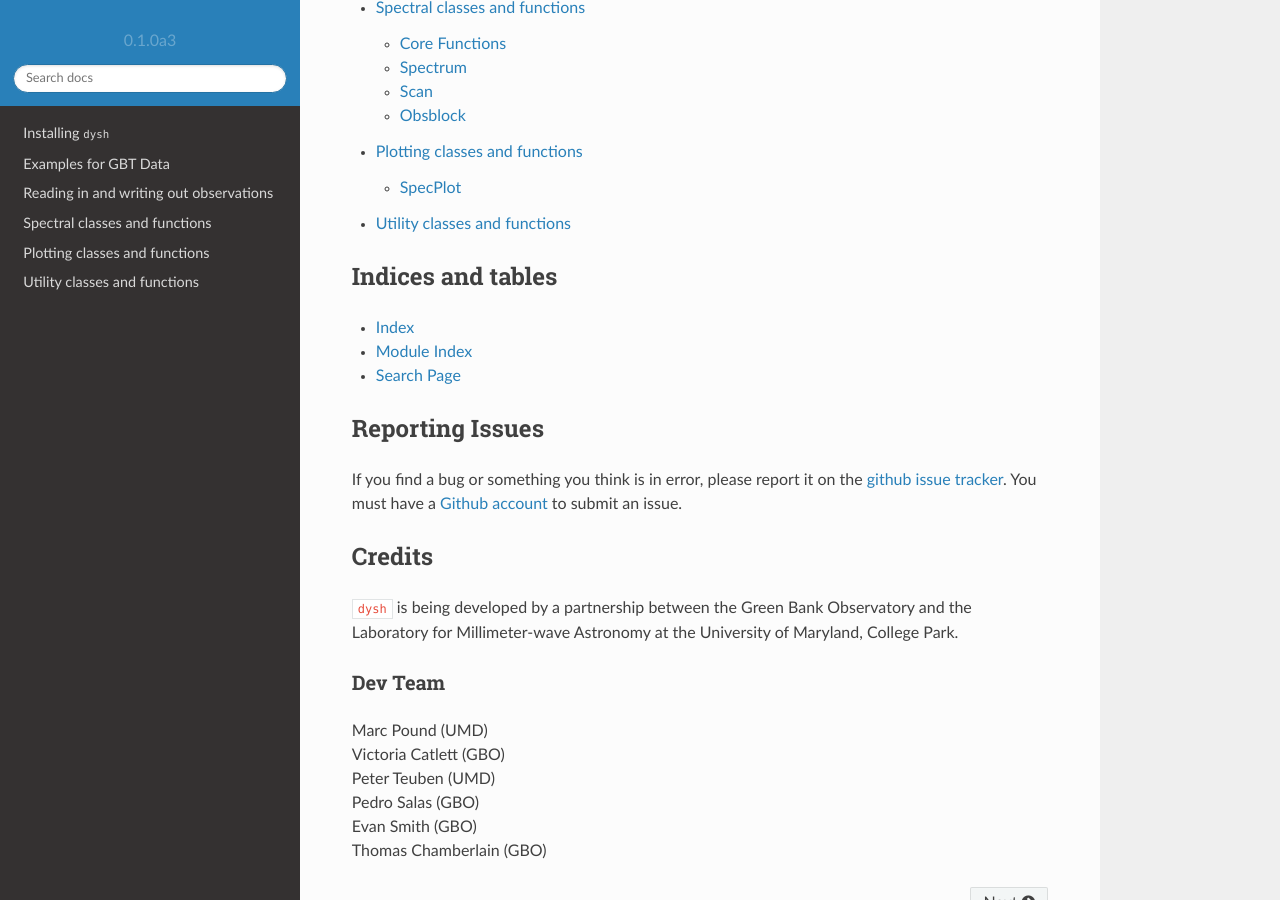
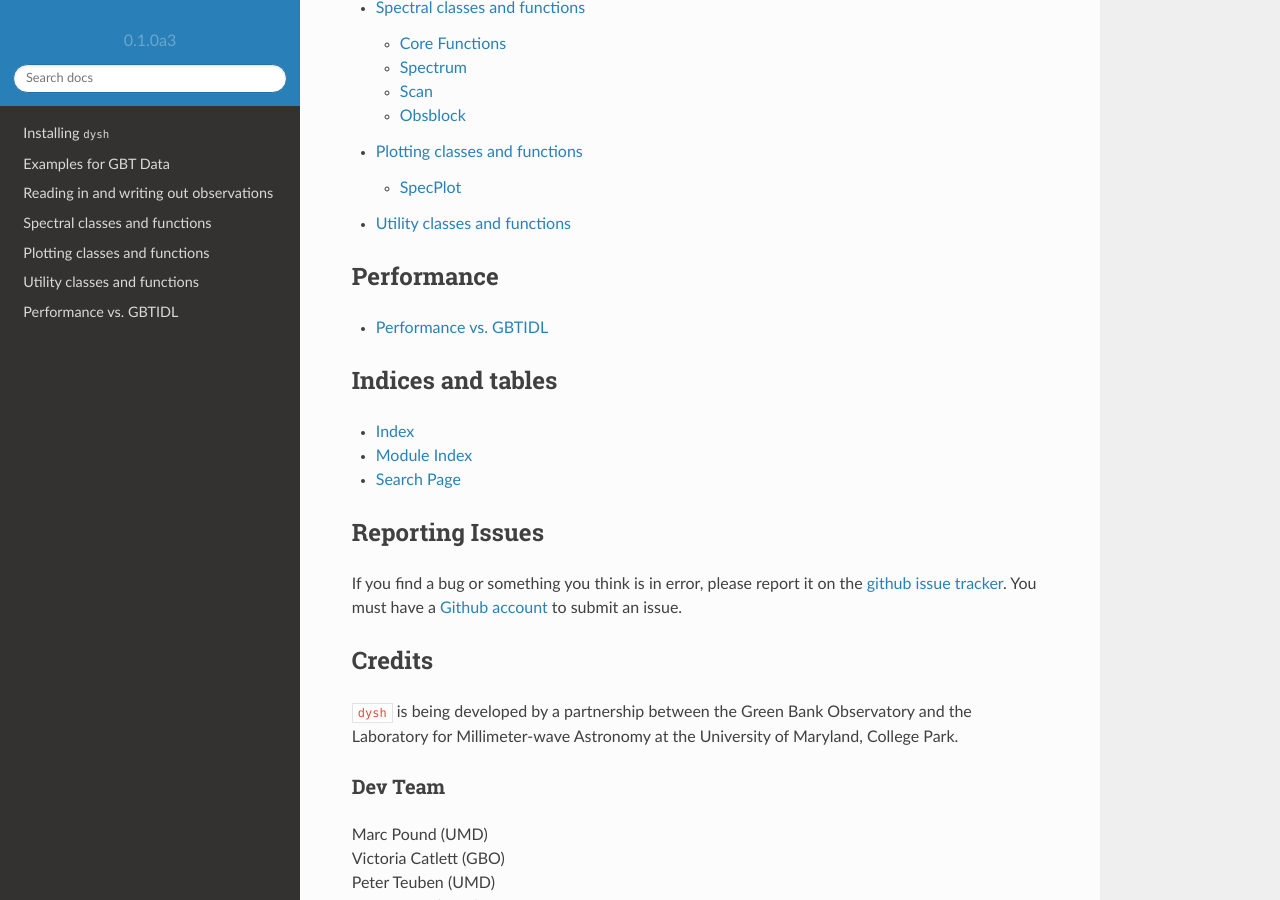
Before and after one commit to GreenBankObservatory/dysh, a Sphinx documentation site: the page built from docs/index.rst, in a window 1280 px wide and 900 px high, scrolled down 614 px. Built offline with Sphinx 7.4.7 and the Read the Docs theme 2.0.0, drawn with Linux system fonts in a browser that asks for light colours.

Commit message:
link performance.rst

```diff
--- a/docs/index.rst
+++ b/docs/index.rst
@@ -28,6 +28,14 @@ Module Descriptions and APIs
    dysh.plot
    dysh.util
 
+Performance
+============
+
+.. toctree::
+   :maxdepth: 1
+
+   performance
+
 Indices and tables
 ==================
 
```
